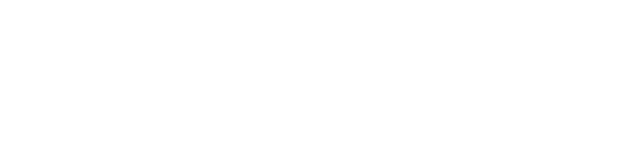
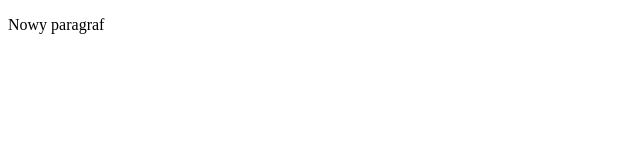
Before and after one commit to DawidUciecha/MyWeb, a plain HTML site: page index.html in a window 1280 px wide. Shown: the whole page, without its empty margins (0-640 px from the left). Drawn offline with Linux system fonts and the light colour scheme.

Commit message:
add css file and folder

```diff
--- /dev/null
+++ b/css/style.css
@@ -0,0 +1,4 @@
+p {
+    font-size: 50px;
+    color: blueviolet;
+}
--- a/index.html
+++ b/index.html
@@ -9,7 +9,7 @@
 </head>
 
 <body>
-
+    <p>Nowy paragraf</p>
 </body>
 
 </html>
```
